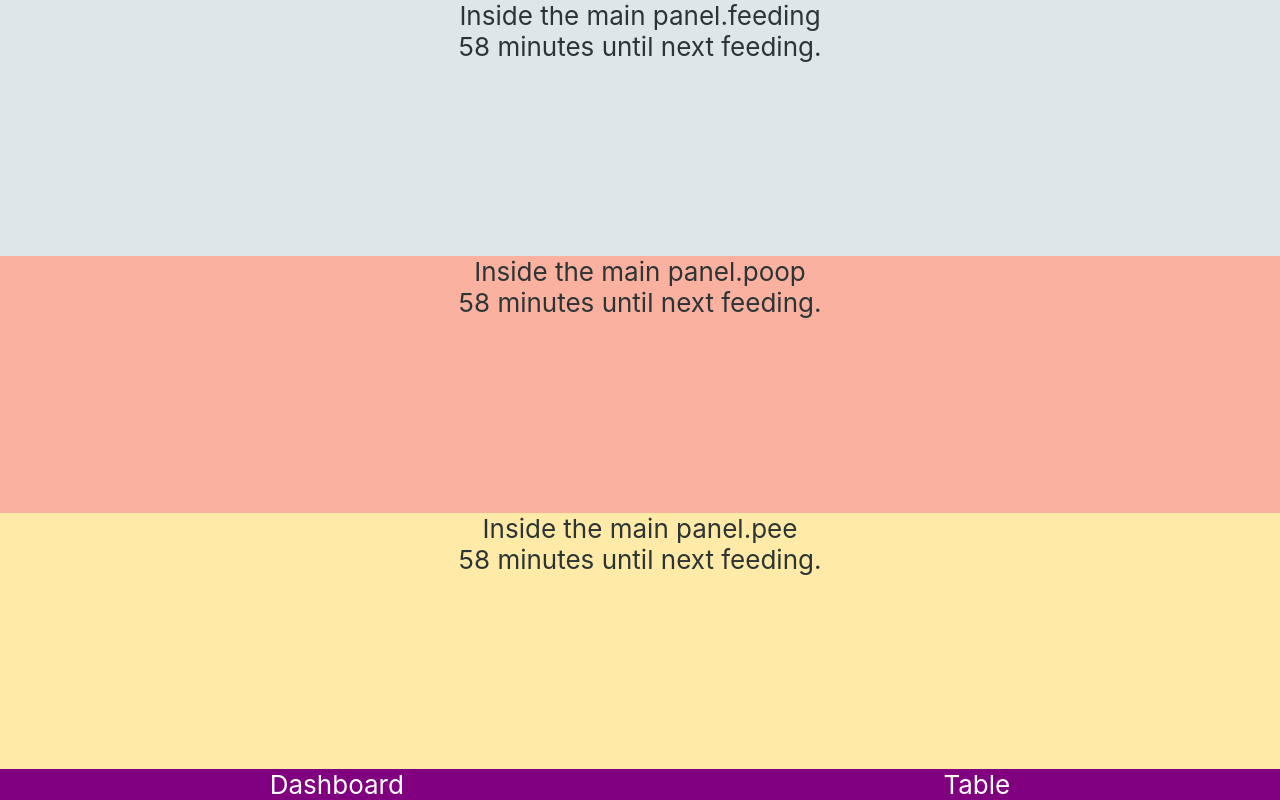
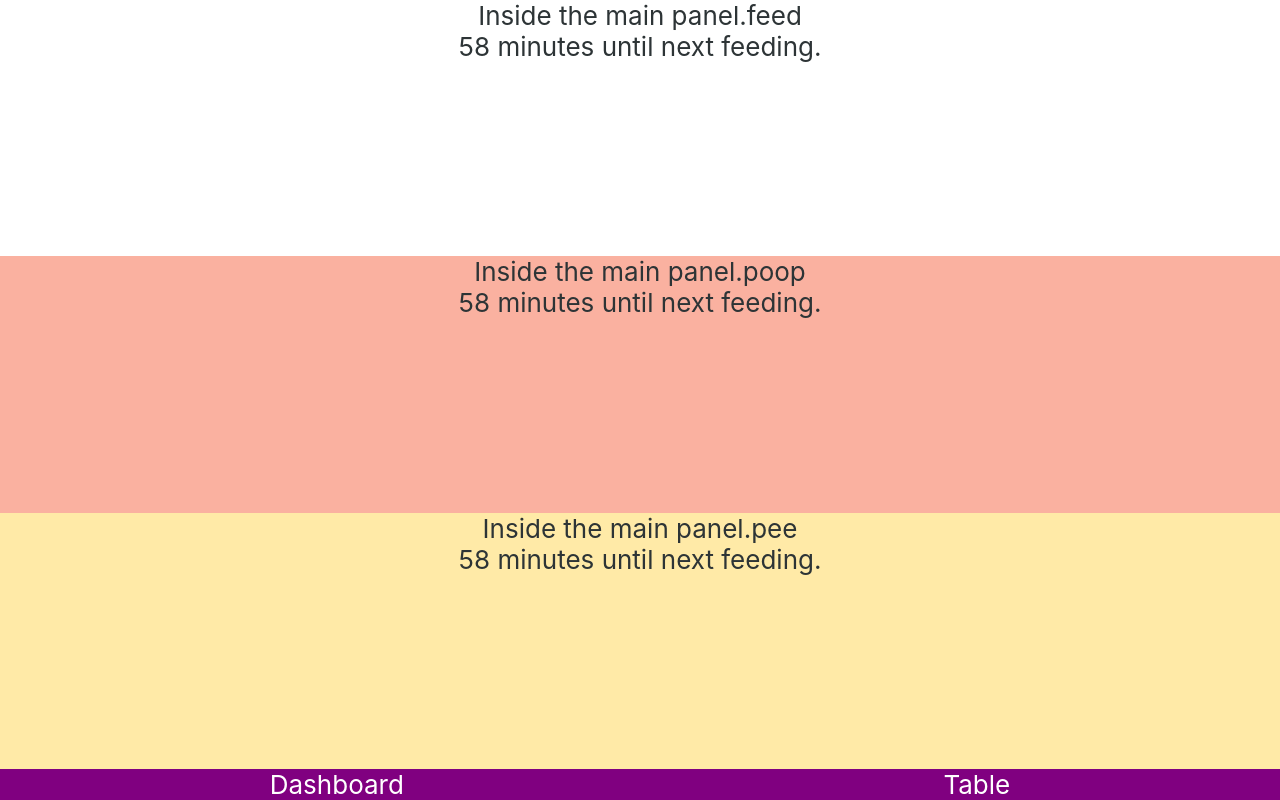
Before and after one commit to olivetreee/baby-tracker, a React (Create React App) app in the folder baby-tracker-client/: page / in a window 1280 px wide. Built offline with nearby package versions, Linux system fonts and the light colour scheme.

Commit message:
feeding -> feed

```diff
--- a/baby-tracker-client/src/App.js
+++ b/baby-tracker-client/src/App.js
@@ -15,7 +15,7 @@ class App extends Component {
     return (
       <div className="App">
 				<div className="panels">
-					<MainPanel category="feeding" />
+					<MainPanel category="feed" />
 					<MainPanel category="poop" />
 					<MainPanel category="pee" />
 				</div>
```
